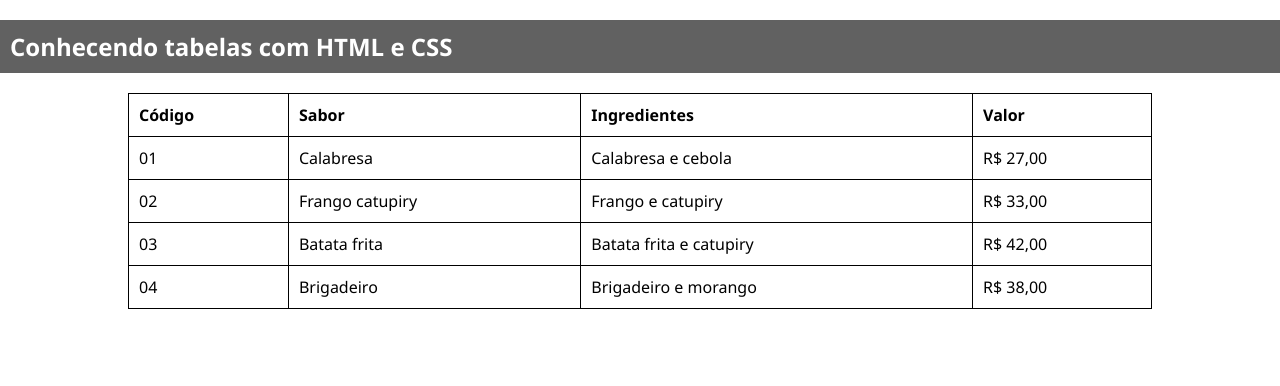
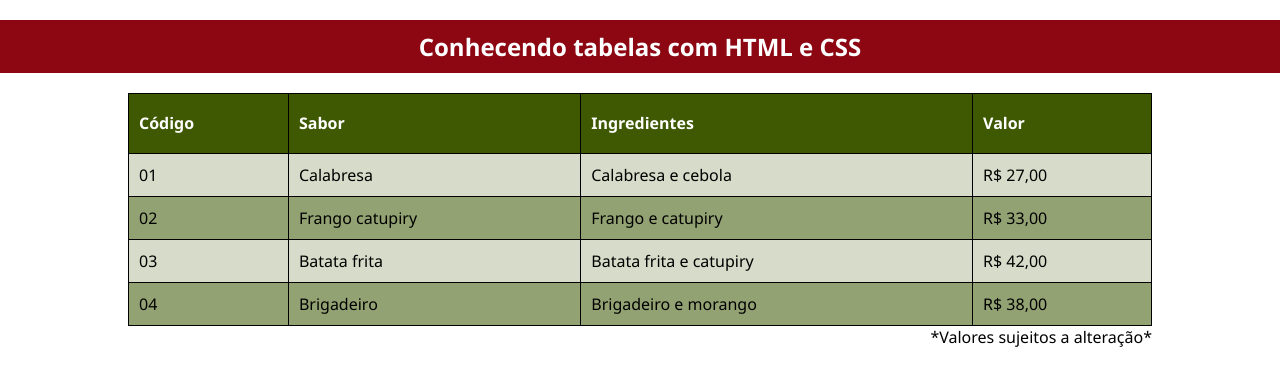
Before and after one commit to guidionisio5/auladetabela, a plain HTML site: page index.html in a window 1280 px wide. Drawn offline with Linux system fonts and the light colour scheme.

Commit message:
Tabela CSS finalizada

```diff
--- a/css/estilo.css
+++ b/css/estilo.css
@@ -13,9 +13,10 @@ body{
 
 /*  Estilo do título da página */
 h2{
-    background-color: #616161;
+    background-color: #8C0712;
     color: #FFF;
     padding: 10px;
+    text-align: center;
 }
 /* Final do estilo do título da página  */
 
@@ -34,4 +35,30 @@ table, th, td{
     border: 1px solid #000;
     text-align: left;
 }
+
+/* Muda a cor dos títulos da tabela */
+th{
+    background-color: #3e5902;
+    color: #FFF;
+    height: 60px;
+}
+
+/* Tabela zebrada */
+tr:nth-child(even){
+    background-color: #3e590236;
+}
+
+tr:nth-child(odd){
+    background-color: #3d59028e;
+}
+
+/* Muda a cor das linhas ao passar o mouse */
+tr:hover{
+    background-color: #3d5902c7;
+}
+
+caption{
+    caption-side: bottom;
+    text-align: right ;
+}
 /* Final do estilo da tabela */
--- a/index.html
+++ b/index.html
@@ -11,6 +11,7 @@
     <h2>Conhecendo tabelas com HTML e CSS</h2>
 
     <table><!--Inicia uma tabela-->
+        <caption>*Valores sujeitos a alteração*</caption>
         <tr><!--Inicia uma linha-->
             <th>Código</th><!--Inicia um título da coluna-->
             <th>Sabor</th>
```
